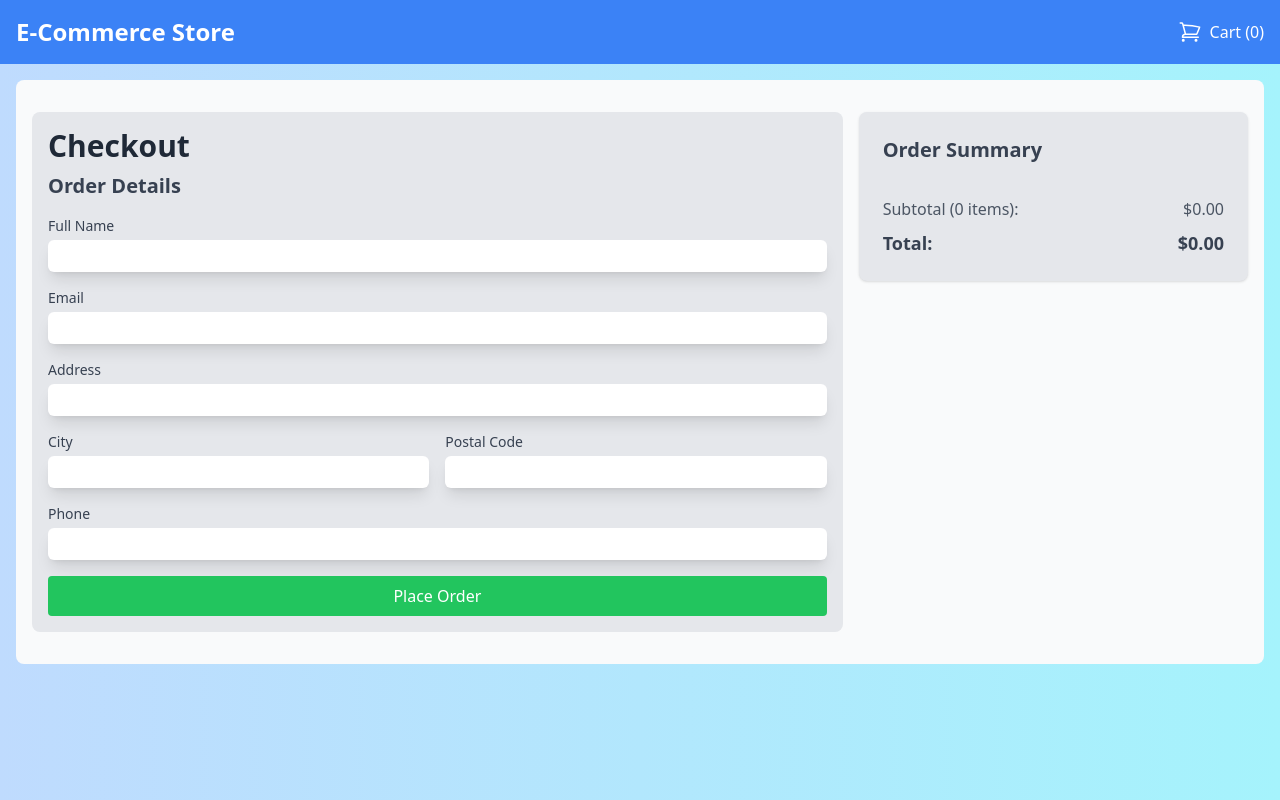
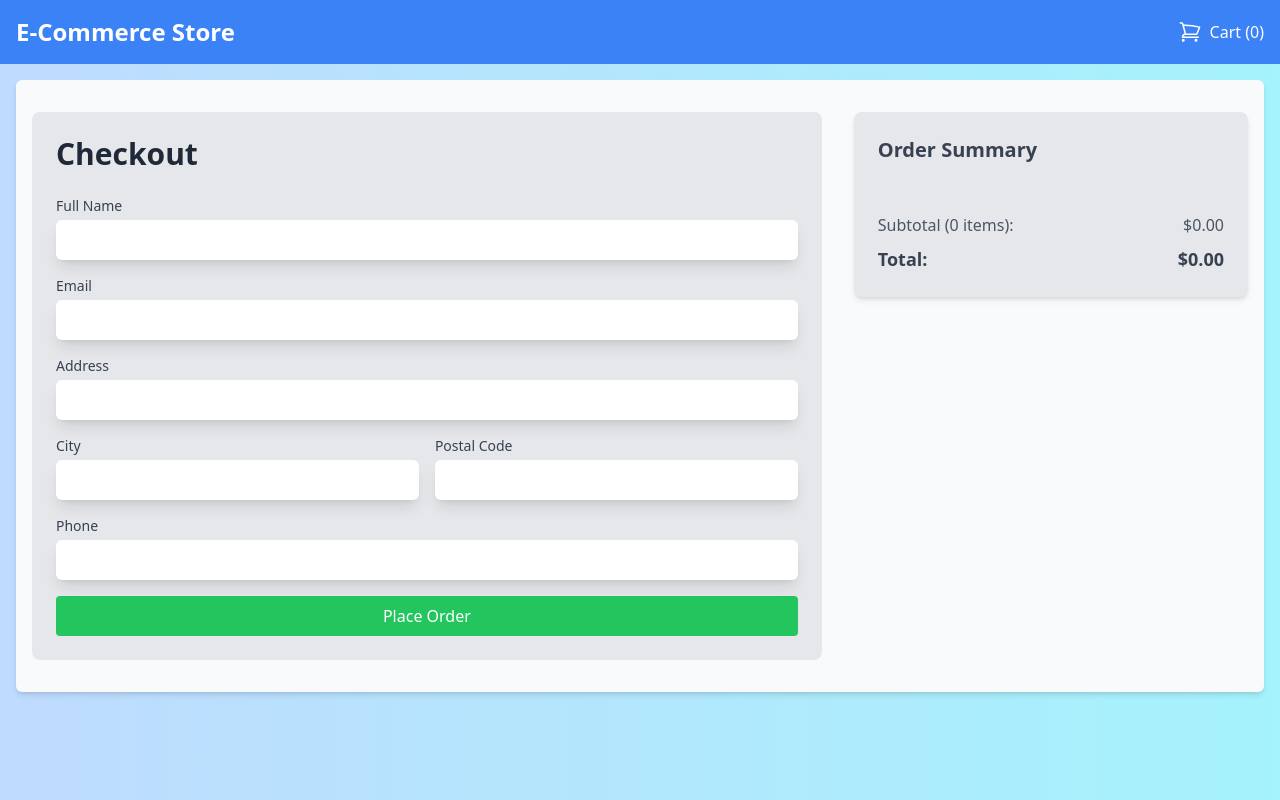
Before and after one commit to niketjain1/shopping-cart, a Next.js app: page /checkout in a window 1280 px wide. Built offline with nearby package versions, Linux system fonts and the light colour scheme.

Commit message:
🐛 FIX: fixed scrolling issues on the checkout page

```diff
--- a/src/app/checkout/page.tsx
+++ b/src/app/checkout/page.tsx
@@ -5,6 +5,7 @@ import { useRouter } from "next/navigation";
 import { useCart } from "../../lib/cartContext";
 import { motion } from "framer-motion";
 import Image from "next/image";
+import CheckoutForm from "@/components/CheckoutForm";
 
 const Checkout: React.FC = () => {
   const router = useRouter();
@@ -73,160 +74,56 @@ const Checkout: React.FC = () => {
   }
 
   return (
-    <div className="container mx-auto px-4 py-8 bg-gray-50 rounded-lg flex md:flex-row flex-col">
-      <div className="w-full flex-1 bg-gray-200 rounded-lg p-4">
-        <h1 className="text-3xl font-bold mb-2 text-gray-800">Checkout</h1>
-        <div className="flex flex-col lg:flex-row lg:space-x-6 w-full">
-          <div className="lg:w-full">
-            <h2 className="text-xl font-semibold mb-4 text-gray-700">
-              Order Details
-            </h2>
-            <form onSubmit={handlePlaceOrder} className="space-y-4">
-              <div>
-                <label
-                  htmlFor="name"
-                  className="block text-sm font-medium text-gray-700"
-                >
-                  Full Name
-                </label>
-                <input
-                  type="text"
-                  id="name"
-                  name="name"
-                  required
-                  className="mt-1 block shadow-lg p-1 w-full rounded-md border-gray-300 focus:border-indigo-300 focus:ring focus:ring-indigo-200 focus:ring-opacity-50 text-black"
-                  value={formData.name}
-                  onChange={handleInputChange}
+    <div className="container mx-auto px-4 py-8 bg-gray-50 rounded-md shadow-md">
+      <div className="flex flex-col lg:flex-row lg:space-x-8">
+        <div className="lg:w-2/3 bg-gray-200 rounded-lg p-6 mb-8 lg:mb-0">
+          <h1 className="text-3xl font-bold mb-6 text-gray-800">Checkout</h1>
+          <CheckoutForm
+            formData={formData}
+            handleInputChange={handleInputChange}
+            handlePlaceOrder={handlePlaceOrder}
           />
         </div>
-              <div>
-                <label
-                  htmlFor="email"
-                  className="block text-sm font-medium text-gray-700"
-                >
-                  Email
-                </label>
-                <input
-                  type="email"
-                  id="email"
-                  name="email"
-                  required
-                  className="mt-1 p-1 block shadow-lg w-full rounded-md border-gray-300 focus:border-indigo-300 focus:ring focus:ring-indigo-200 focus:ring-opacity-50 text-black"
-                  value={formData.email}
-                  onChange={handleInputChange}
-                />
-              </div>
-              <div>
-                <label
-                  htmlFor="address"
-                  className="block text-sm font-medium text-gray-700"
-                >
-                  Address
-                </label>
-                <input
-                  type="text"
-                  id="address"
-                  name="address"
-                  required
-                  className="mt-1 p-1 text-black  shadow-lg block w-full rounded-md border-gray-300 focus:border-indigo-300 focus:ring focus:ring-indigo-200 focus:ring-opacity-50"
-                  value={formData.address}
-                  onChange={handleInputChange}
-                />
-              </div>
-              <div className="flex space-x-4">
-                <div className="flex-1">
-                  <label
-                    htmlFor="city"
-                    className="block text-sm font-medium text-gray-700"
-                  >
-                    City
-                  </label>
-                  <input
-                    type="text"
-                    id="city"
-                    name="city"
-                    required
-                    className="mt-1 block p-1 w-full text-black rounded-md border-gray-300 shadow-lg focus:border-indigo-300 focus:ring focus:ring-indigo-200 focus:ring-opacity-50"
-                    value={formData.city}
-                    onChange={handleInputChange}
-                  />
-                </div>
-                <div className="flex-1">
-                  <label
-                    htmlFor="postalCode"
-                    className="block text-sm font-medium text-gray-700"
-                  >
-                    Postal Code
-                  </label>
-                  <input
-                    type="text"
-                    id="postalCode"
-                    name="postalCode"
-                    required
-                    className="mt-1 block w-full p-1 rounded-md text-black border-gray-300 shadow-lg focus:border-indigo-300 focus:ring focus:ring-indigo-200 focus:ring-opacity-50"
-                    value={formData.postalCode}
-                    onChange={handleInputChange}
-                  />
-                </div>
-              </div>
-              <div>
-                <label
-                  htmlFor="phone"
-                  className="block text-sm font-medium text-gray-700"
-                >
-                  Phone
-                </label>
-                <input
-                  type="tel"
-                  id="phone"
-                  name="phone"
-                  required
-                  className="mt-1 p-1 block w-full rounded-md text-black border-gray-300 shadow-lg focus:border-indigo-300 focus:ring focus:ring-indigo-200 focus:ring-opacity-50"
-                  value={formData.phone}
-                  onChange={handleInputChange}
-                />
-              </div>
-              <button
-                type="submit"
-                className="w-full bg-green-500 text-white px-6 py-2 rounded hover:bg-green-600 transition-colors"
-              >
-                Place Order
-              </button>
-            </form>
-          </div>
-        </div>
-      </div>
-      <div className="lg:w-1/3 mt-6 lg:mt-0">
-        <div className="bg-gray-200 ml-4 p-6 rounded-lg shadow">
+        <div className="lg:w-1/3">
+          <div className="bg-gray-200 rounded-lg p-6 shadow-md sticky top-8">
             <h2 className="text-xl font-semibold mb-4 text-gray-700">
               Order Summary
             </h2>
+            <div className="max-h-96 overflow-y-auto mb-4">
               {cart.map((item) => (
-            <div key={item.id} className="flex items-center mb-4">
+                <div key={item.id} className="flex items-center mb-4 space-x-4">
+                  <div className="w-20 h-20 flex-shrink-0">
                     <Image
                       src={item.image}
                       alt={item.title}
-                className="w-16 h-16 object-cover rounded-md mr-4"
-                width={200}
-                height={200}
+                      width={80}
+                      height={80}
+                      className="w-full h-full object-cover rounded-md"
                     />
-              <div>
-                <h3 className="font-semibold text-gray-700">{item.title}</h3>
-                <p className="text-gray-600">Quantity: {item.quantity}</p>
-                <p className="text-gray-600">
+                  </div>
+                  <div className="flex-grow">
+                    <h3 className="font-semibold text-gray-700 text-sm">
+                      {item.title}
+                    </h3>
+                    <p className="text-gray-600 text-sm">
+                      Quantity: {item.quantity}
+                    </p>
+                    <p className="text-gray-600 text-sm">
                       ${(item.price * item.quantity).toFixed(2)}
                     </p>
                   </div>
                 </div>
               ))}
-          <div className="space-y-2 border-t pt-4">
+            </div>
+            <div className="border-t pt-4">
               <div className="flex justify-between text-gray-600">
                 <span>Subtotal ({getTotalQuantity()} items):</span>
                 <span>${subtotal.toFixed(2)}</span>
               </div>
-            <div className="flex justify-between font-semibold text-lg text-gray-700">
+              <div className="flex justify-between font-semibold text-lg text-gray-700 mt-2">
                 <span>Total:</span>
                 <span>${total.toFixed(2)}</span>
+              </div>
             </div>
           </div>
         </div>
--- /dev/null
+++ b/src/components/CheckoutForm.tsx
@@ -0,0 +1,84 @@
+import React from "react";
+import FormInput from "./FormInput";
+
+interface FormData {
+  name: string;
+  email: string;
+  address: string;
+  city: string;
+  postalCode: string;
+  phone: string;
+}
+
+interface CheckoutFormProps {
+  formData: FormData;
+  handleInputChange: (e: React.ChangeEvent<HTMLInputElement>) => void;
+  handlePlaceOrder: (e: React.FormEvent) => void;
+}
+
+const CheckoutForm: React.FC<CheckoutFormProps> = ({
+  formData,
+  handleInputChange,
+  handlePlaceOrder,
+}) => {
+  return (
+    <form onSubmit={handlePlaceOrder} className="space-y-4">
+      <FormInput
+        label="Full Name"
+        name="name"
+        type="text"
+        value={formData.name}
+        onChange={handleInputChange}
+      />
+      <FormInput
+        label="Email"
+        name="email"
+        type="email"
+        value={formData.email}
+        onChange={handleInputChange}
+      />
+      <FormInput
+        label="Address"
+        name="address"
+        type="text"
+        value={formData.address}
+        onChange={handleInputChange}
+      />
+      <div className="flex space-x-4">
+        <div className="flex-1">
+          <FormInput
+            label="City"
+            name="city"
+            type="text"
+            value={formData.city}
+            onChange={handleInputChange}
+          />
+        </div>
+        <div className="flex-1">
+          <FormInput
+            label="Postal Code"
+            name="postalCode"
+            type="text"
+            value={formData.postalCode}
+            onChange={handleInputChange}
+          />
+        </div>
+      </div>
+      <FormInput
+        label="Phone"
+        name="phone"
+        type="tel"
+        value={formData.phone}
+        onChange={handleInputChange}
+      />
+      <button
+        type="submit"
+        className="w-full bg-green-500 text-white px-6 py-2 rounded hover:bg-green-600 transition-colors"
+      >
+        Place Order
+      </button>
+    </form>
+  );
+};
+
+export default CheckoutForm;
--- /dev/null
+++ b/src/components/FormInput.tsx
@@ -0,0 +1,38 @@
+import React from "react";
+
+interface FormInputProps {
+  label: string;
+  name: string;
+  type: string;
+  value: string;
+  onChange: (e: React.ChangeEvent<HTMLInputElement>) => void;
+  required?: boolean;
+}
+
+const FormInput: React.FC<FormInputProps> = ({
+  label,
+  name,
+  type,
+  value,
+  onChange,
+  required = true,
+}) => {
+  return (
+    <div>
+      <label htmlFor={name} className="block text-sm font-medium text-gray-700">
+        {label}
+      </label>
+      <input
+        type={type}
+        id={name}
+        name={name}
+        required={required}
+        className="mt-1 block shadow-lg p-2 w-full rounded-md border-gray-500 focus:border-indigo-300 focus:ring focus:ring-indigo-200 focus:ring-opacity-50 text-black"
+        value={value}
+        onChange={onChange}
+      />
+    </div>
+  );
+};
+
+export default FormInput;
```
Lines whose indentation alone changed are shown as unchanged.
